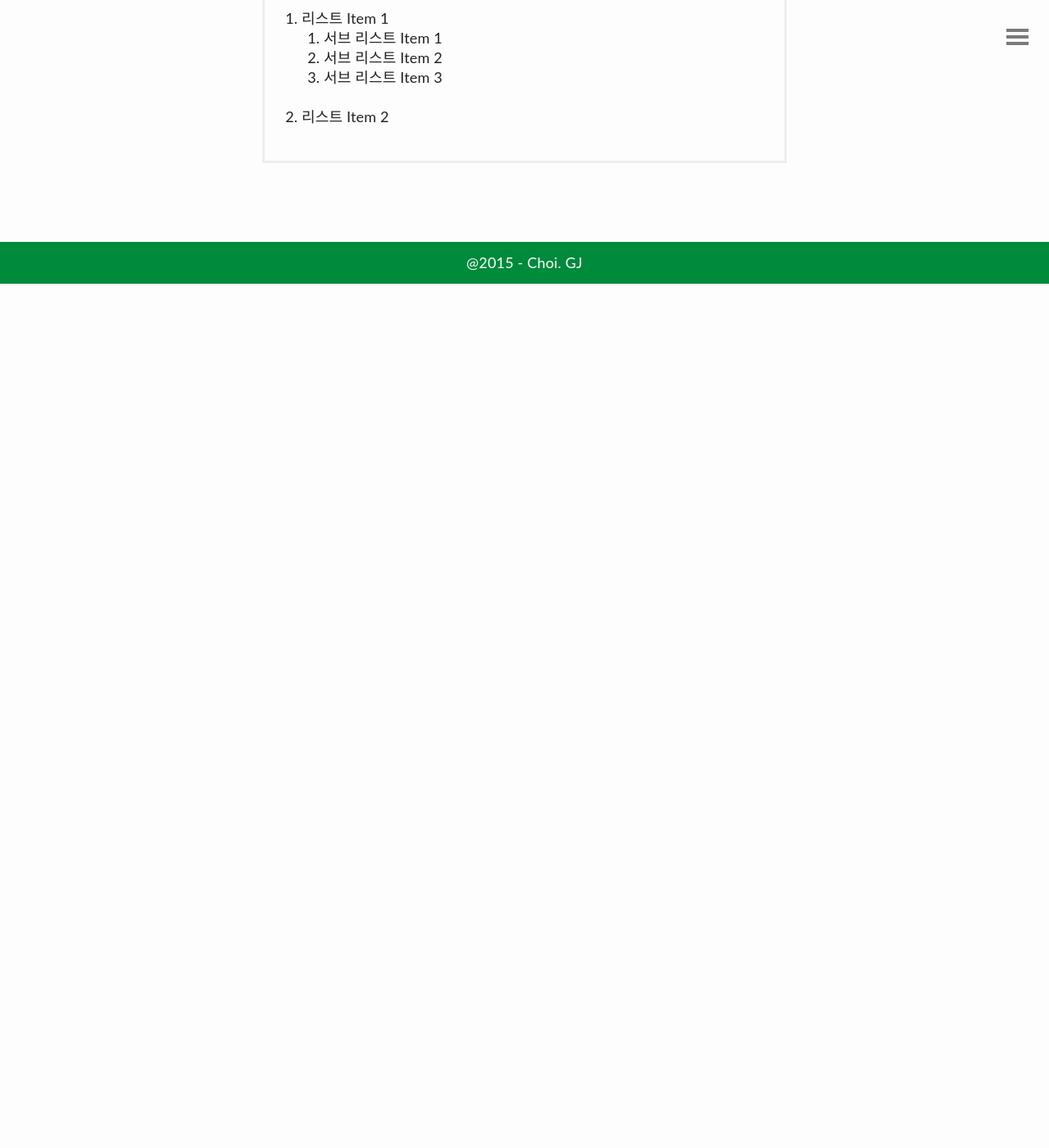
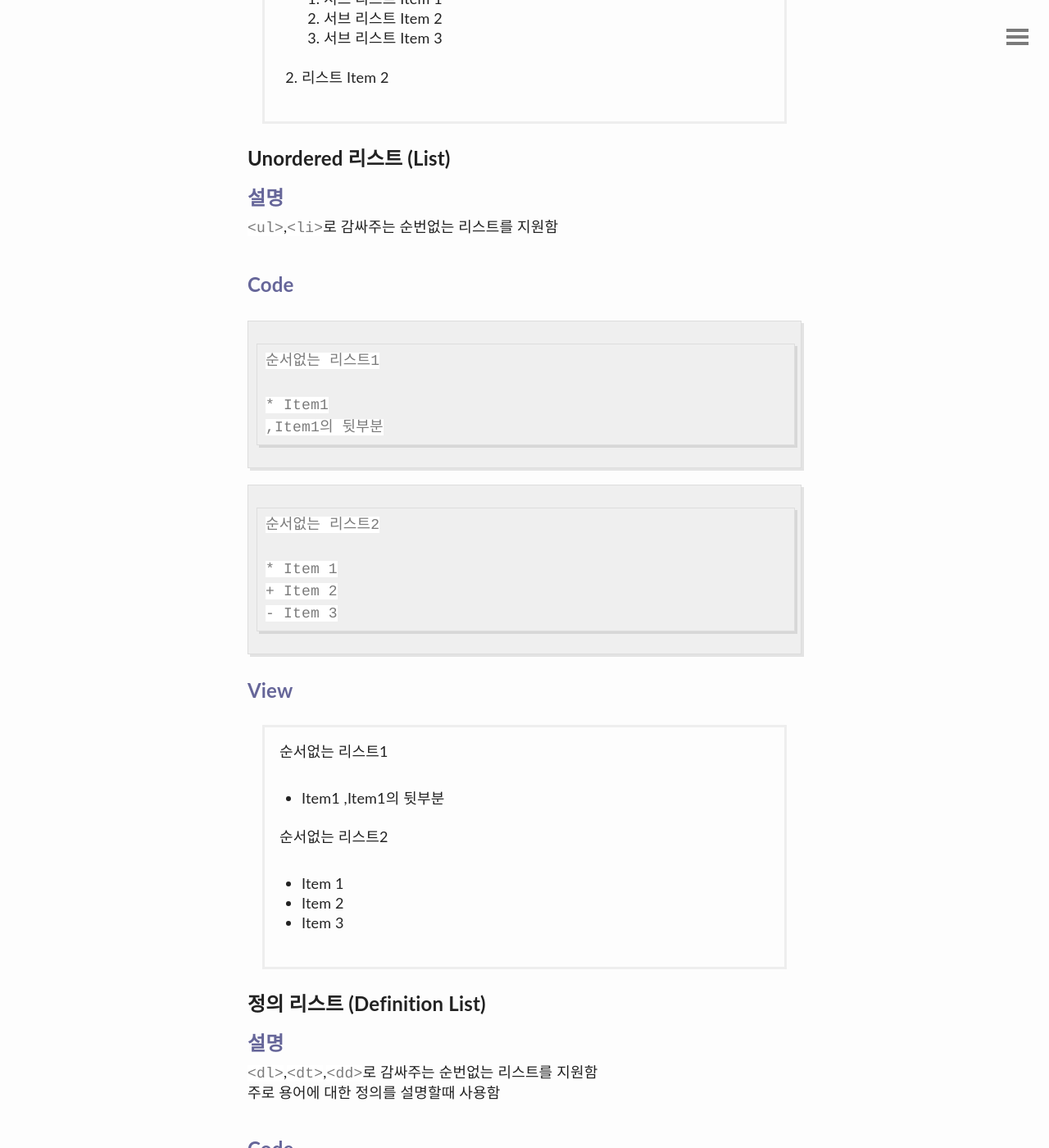
Before and after one commit to gjchoi/gjchoi.bak, a Jekyll site: the page built from _posts/2016-02-21-Kramdown(마크다운)-사용법.md, in a window 1280 px wide and 1400 px high, scrolled down 10263 px. Shown: the whole window at 82% size. Built offline with Jekyll 4.4.1, drawn with Linux system fonts in a browser that asks for light colours; comment, search, counter and statistics services are not loaded; before the commit the page ends 10609 px from its top, so only the background shows below that; some of the changed text lies outside the part shown.

Commit message:
Update 2016-02-21-Kramdown(마크다운)-사용법.md

```diff
--- a/_posts/2016-02-21-Kramdown(마크다운)-사용법.md
+++ b/_posts/2016-02-21-Kramdown(마크다운)-사용법.md
@@ -359,3 +357,91 @@
    3. 서브 리스트 Item 3
 2. 리스트 Item 2
 </div>
+
+
+
+### Unordered 리스트 (List)
+
+#### 설명
+
+`<ul>`,`<li>`로 감싸주는 순번없는 리스트를 지원함
+
+
+#### Code
+
+~~~~~~~~~~
+순서없는 리스트1
+
+* Item1
+,Item1의 뒷부분
+~~~~~~~~~~
+
+
+~~~~~~~~~~
+순서없는 리스트2
+
+* Item 1
++ Item 2
+- Item 3
+~~~~~~~~~~
+
+
+#### View
+
+<div class="view">
+순서없는 리스트1
+
+* Item1
+,Item1의 뒷부분
+
+순서없는 리스트2
+
+* Item 1
++ Item 2
+- Item 3
+</div>
+
+
+
+
+### 정의 리스트 (Definition List)
+
+#### 설명
+
+`<dl>`,`<dt>`,`<dd>`로 감싸주는 순번없는 리스트를 지원함
+주로 용어에 대한 정의를 설명할때 사용함
+
+
+#### Code
+
+~~~~~~~~~~
+용어1
+: 정의1
+: 정의2
+
+용어2
+용어3(2번 같은 뜻)
+: 용어2,3번의 정의
+
+용어4
+
+: 문단으로 나눈 정의 뜻 1
+: 문단으로 나눈 정의 뜻 2
+~~~~~~~~~~
+
+#### View
+
+<div class="view">
+용어1
+: 정의1
+: 정의2
+
+용어2
+용어3(2번 같은 뜻)
+: 용어2,3번의 정의
+
+용어4
+
+: 문단으로 나눈 정의 뜻 1
+: 문단으로 나눈 정의 뜻 2
+</div>
```
Also changed, not shown: other parts of _posts/2016-02-21-Kramdown(마크다운)-사용법.md (+0 -2 lines).
